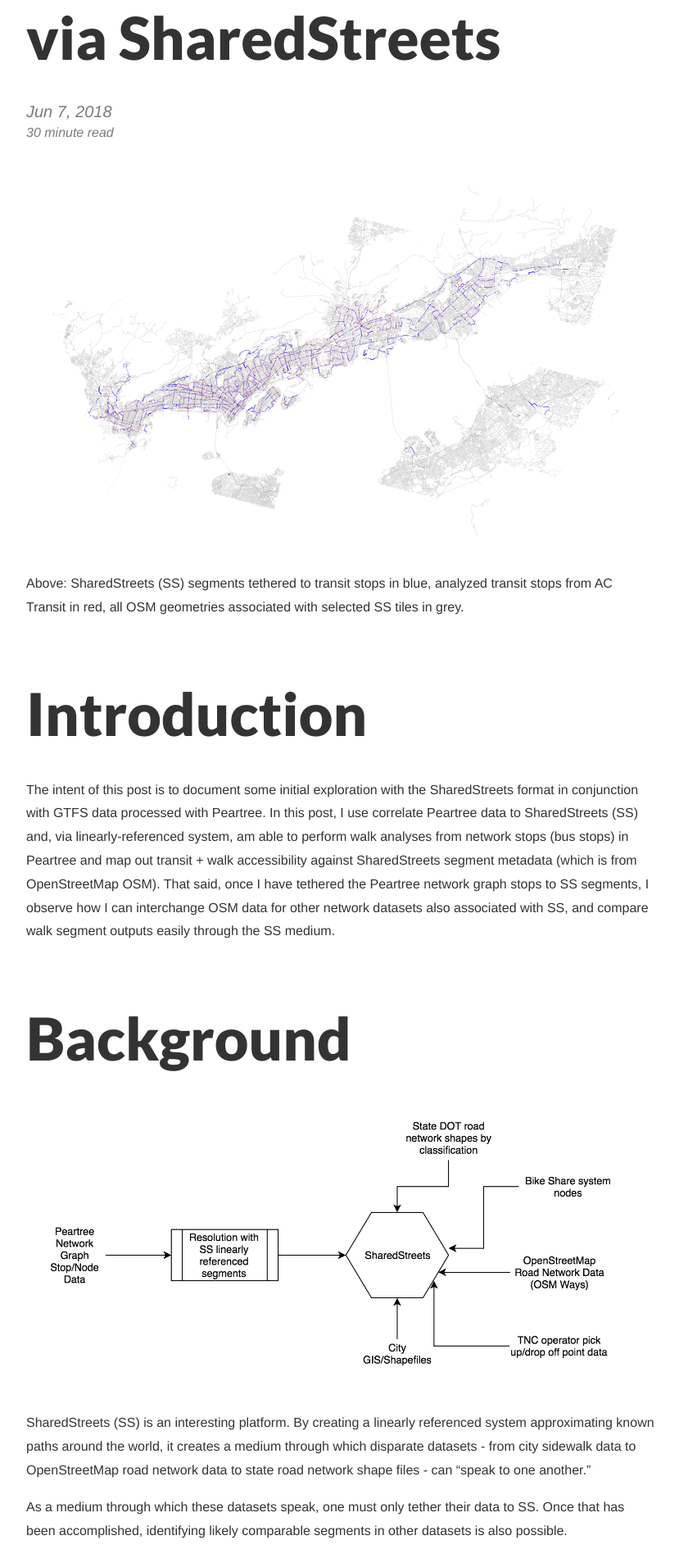
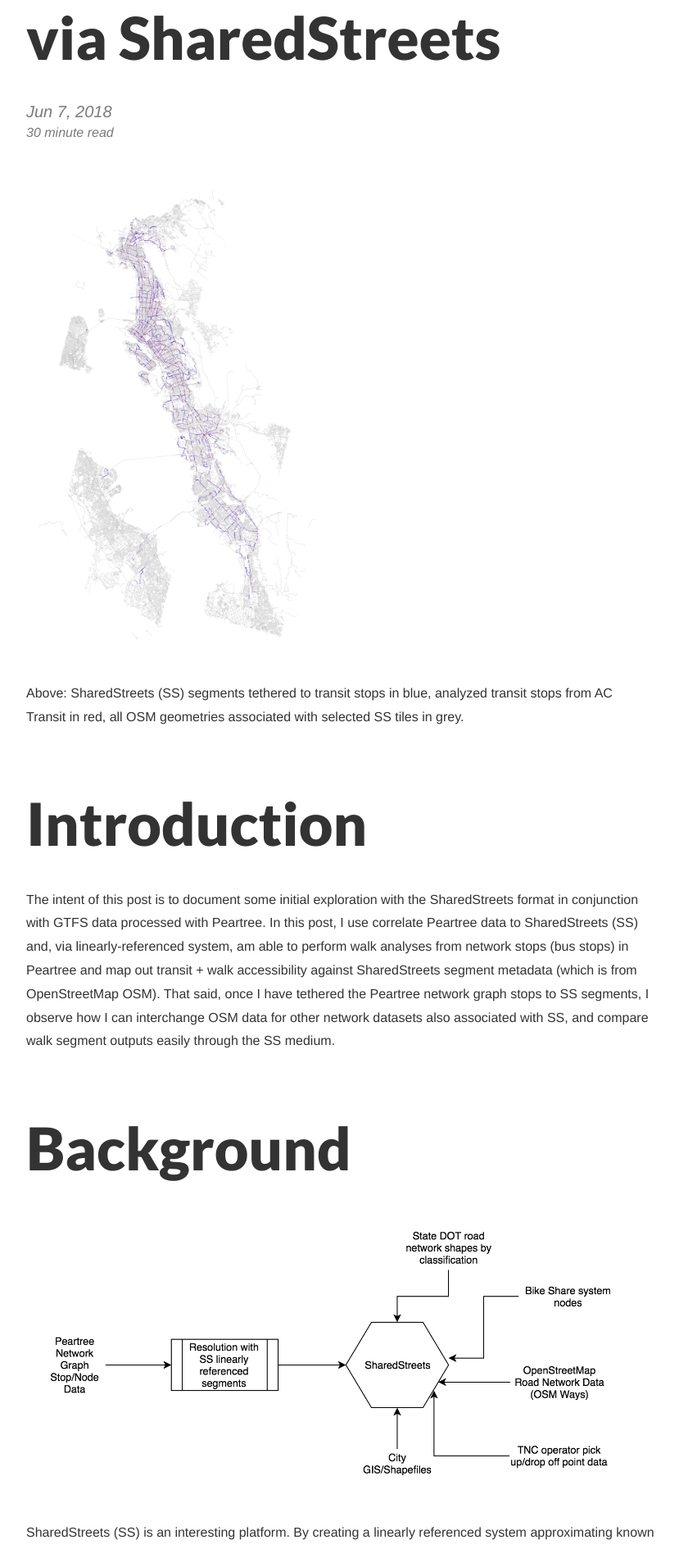
Before and after one commit to kuanb/kuanb.github.io, a Jekyll site: the page built from _posts/2018-06-07-sharedstreets-explore.md, in a window 1280 px wide. Shown: the part 364-2254 px from the top of the page at 82% size, without its empty margins (224-1053 px from the left). Built offline with Jekyll 4.4.1, drawn with Linux system fonts in a browser that asks for light colours; nearby versions of some CDN libraries; comment, search, counter and statistics services are not loaded.

Commit message:
image updates, add link to homepage

```diff
--- a/_posts/2018-06-07-sharedstreets-explore.md
+++ b/_posts/2018-06-07-sharedstreets-explore.md
@@ -6,7 +6,7 @@ summary: Notes from exploring SharedStreets integration with Peartree network gr
 comments: true
 ---
 
-![connector-edges-highlighted-segs-stops-rotate](https://raw.githubusercontent.com/kuanb/kuanb.github.io/master/images/_posts/sharedstreets-explore/connector-edges-highlighted-segs-stops-rotate.png)
+![connector-edges-highlighted-segs-stops](https://raw.githubusercontent.com/kuanb/kuanb.github.io/master/images/_posts/sharedstreets-explore/connector-edges-highlighted-segs-stops.png)
 
 Above: SharedStreets (SS) segments tethered to transit stops in blue, analyzed transit stops from AC Transit in red, all OSM geometries associated with selected SS tiles in grey.
 
@@ -150,9 +150,11 @@ for r in ssgj['references']:
 {% endhighlight %}
 
 By doing this, we can improve the quality of the visualization of the network from straight edge connections, such as this detail:
+
 ![before-edge-geoms](https://raw.githubusercontent.com/kuanb/kuanb.github.io/master/images/_posts/sharedstreets-explore/before-edge-geoms.png)
 
 To plots that look like this, with this level of detail:
+
 ![after-edge-geoms](https://raw.githubusercontent.com/kuanb/kuanb.github.io/master/images/_posts/sharedstreets-explore/after-edge-geoms.png)
 
 Now, this is not important for the analysis of the network except for the fact that we can calculate the real length of the edge, instead of the straight line distance. This will make calculating walk times along edges more accurate. It will also help for the initial step of identifying which network node is assigned to which SharedStreets edge.
@@ -393,6 +395,7 @@ for walkshed_time in DEFAULT_WALKSHED_MINUTES_BINS:
 Again, this is something that would be far more performant outside of NetworkX, but my intent is to just show this as a demonstration of potential - not something that would be used outside of a one-off.
 
 With these results we can plot the output, with darker areas being closer to node points and those that are lighter being farther away. I found the results rather “pretty:”
+
 ![proximity-gradient](https://raw.githubusercontent.com/kuanb/kuanb.github.io/master/images/_posts/sharedstreets-explore/proximity-gradient.png)
 
 To plot this, I wrote the following:
@@ -551,9 +554,11 @@ for fr, to, edge in list(subgraph.edges(data=True)):
 {% endhighlight %}
 
 First, we have results for 20 minutes, where walk is in green and walk plus transit is in purple:
+
 ![dt-oak-walk-shed-20](https://raw.githubusercontent.com/kuanb/kuanb.github.io/master/images/_posts/sharedstreets-explore/dt-oak-walk-shed-20.png)
 
 First, we have results for 40 minutes, where walk is in green and walk plus transit is in purple:
+
 ![dt-oak-walk-shed-40](https://raw.githubusercontent.com/kuanb/kuanb.github.io/master/images/_posts/sharedstreets-explore/dt-oak-walk-shed-40.png)
 
 In both of these examples, we can see how AC Transit actually provides pretty decent coverage of the overall network. In spite of what I imagine would be a hard task (getting good coverage along the width of the East Bay instead of the length, where the longer main corridors of bus and Bart are), there appears to be good accessibility and high coverage (on weekdays, during peak hour, that is).
--- a/index.html
+++ b/index.html
@@ -29,6 +29,9 @@ layout: default
     </div>
 
     <div class="strong-btn">
+      <div class="blog-post">
+        <a href="2018/06/07/sharedstreets-explore/">SharedStreets and Peartree for network analysis</a>
+      </div>
       <div class="blog-post">
         <a href="2018/05/25/comparing-6-18-buses/">Corridor analysis with GTFS-RT trace data</a>
       </div>
```
Also changed, not shown: images/_posts/sharedstreets-explore/connector-edges-highlighted-segs-stops-rotate.png (deleted), images/_posts/sharedstreets-explore/dt-oak-walk-shed-20.png, images/_posts/sharedstreets-explore/dt-oak-walk-shed-40.png.
